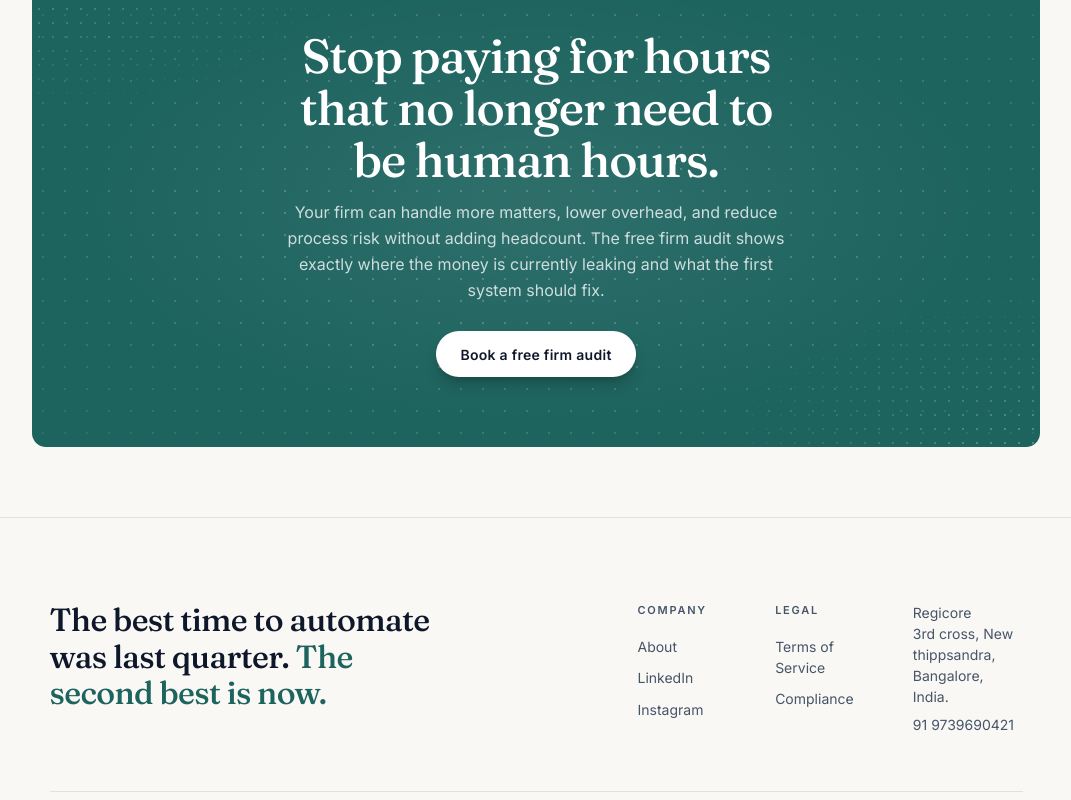
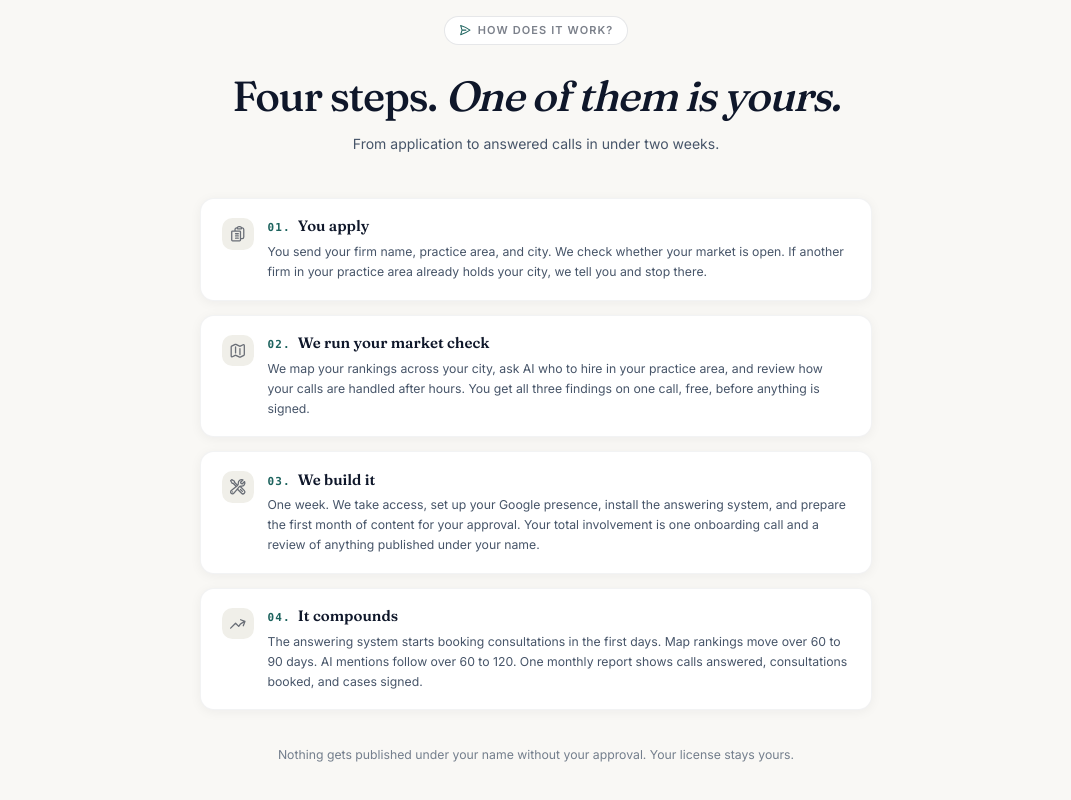
Before and after one commit to spectredad/Regicore, a Next.js app: page / in a window 1280 px wide. Shown: the part 3200-4000 px from the top of the page, without its empty margins (104-1175 px from the left). Built offline with nearby package versions, Linux system fonts and the light colour scheme.

Commit message:
feat: add How It Works section 4 after Difference section

```diff
--- a/app/page.tsx
+++ b/app/page.tsx
@@ -2,6 +2,7 @@ import Navbar from "@/components/Navbar";
 import Hero from "@/components/Hero";
 import TrustExtras from "@/components/TrustExtras";
 import Difference from "@/components/Difference";
+import HowItWorks from "@/components/HowItWorks";
 import CTABanner from "@/components/CTABanner";
 import Footer from "@/components/Footer";
 
@@ -12,6 +13,7 @@ export default function Home() {
       <Hero />
       <TrustExtras />
       <Difference />
+      <HowItWorks />
       <CTABanner />
       <Footer />
     </main>
--- a/components/HowItWorks.tsx
+++ b/components/HowItWorks.tsx
@@ -1,6 +1,49 @@
 "use client";
+
 import { useEffect, useRef } from "react";
-import { steps } from "@/lib/content";
+
+const steps = [
+  {
+    num: "01",
+    title: "You apply",
+    icon: (
+      <svg className="w-5 h-5" fill="none" viewBox="0 0 24 24" stroke="currentColor" strokeWidth={1.75}>
+        <path strokeLinecap="round" strokeLinejoin="round" d="M9 12h3.75M9 15h3.75M9 18h3.75m3 .75H18a2.25 2.25 0 002.25-2.25V6.108c0-1.135-.845-2.098-1.976-2.192a48.424 48.424 0 00-1.123-.08m-5.801 0c-.065.21-.1.433-.1.664 0 .414.336.75.75.75h4.5a.75.75 0 00.75-.75 2.25 2.25 0 00-.1-.664m-5.8 0A2.251 2.251 0 0113.5 2.25H15c1.012 0 1.867.668 2.15 1.586m-5.8 0c-.376.023-.75.05-1.124.08C9.095 4.01 8.25 4.973 8.25 6.108V8.25m0 0H4.875c-.621 0-1.125.504-1.125 1.125v11.25c0 .621.504 1.125 1.125 1.125h9.75c.621 0 1.125-.504 1.125-1.125V9.375c0-.621-.504-1.125-1.125-1.125H8.25z" />
+      </svg>
+    ),
+    body: "You send your firm name, practice area, and city. We check whether your market is open. If another firm in your practice area already holds your city, we tell you and stop there.",
+  },
+  {
+    num: "02",
+    title: "We run your market check",
+    icon: (
+      <svg className="w-5 h-5" fill="none" viewBox="0 0 24 24" stroke="currentColor" strokeWidth={1.75}>
+        <path strokeLinecap="round" strokeLinejoin="round" d="M9 6.75V15m6-6v8.25m.503 3.498l4.875-2.437c.381-.19.622-.58.622-1.006V4.82c0-.836-.88-1.38-1.628-1.006l-3.869 1.934c-.317.159-.69.159-1.006 0L9.503 3.252a1.125 1.125 0 00-1.006 0L3.622 5.689C3.24 5.88 3 6.27 3 6.695V19.18c0 .836.88 1.38 1.628 1.006l3.869-1.934c.317-.159.69-.159 1.006 0l4.994 2.497c.317.158.69.158 1.006 0z" />
+      </svg>
+    ),
+    body: "We map your rankings across your city, ask AI who to hire in your practice area, and review how your calls are handled after hours. You get all three findings on one call, free, before anything is signed.",
+  },
+  {
+    num: "03",
+    title: "We build it",
+    icon: (
+      <svg className="w-5 h-5" fill="none" viewBox="0 0 24 24" stroke="currentColor" strokeWidth={1.75}>
+        <path strokeLinecap="round" strokeLinejoin="round" d="M11.42 15.17L17.25 21A2.652 2.652 0 0021 17.25l-5.877-5.877M11.42 15.17l2.496-3.03c.317-.384.74-.626 1.208-.766M11.42 15.17l-4.655 5.653a2.548 2.548 0 11-3.586-3.586l6.837-5.63m5.108-.233c.55-.164 1.163-.188 1.743-.14a4.5 4.5 0 004.486-6.336l-3.276 3.277a3.004 3.004 0 01-2.25-2.25l3.276-3.276a4.5 4.5 0 00-6.336 4.486c.091 1.076-.071 2.264-.904 2.95l-.102.085m-1.745 1.437L5.909 7.5H4.5L2.25 3.75l1.5-1.5L7.5 4.5v1.409l4.26 4.26m-1.745 1.437l1.745-1.437m6.615 8.206L15.75 15.75M4.867 19.125h.008v.008h-.008v-.008z" />
+      </svg>
+    ),
+    body: "One week. We take access, set up your Google presence, install the answering system, and prepare the first month of content for your approval. Your total involvement is one onboarding call and a review of anything published under your name.",
+  },
+  {
+    num: "04",
+    title: "It compounds",
+    icon: (
+      <svg className="w-5 h-5" fill="none" viewBox="0 0 24 24" stroke="currentColor" strokeWidth={1.75}>
+        <path strokeLinecap="round" strokeLinejoin="round" d="M2.25 18L9 11.25l4.306 4.307a11.95 11.95 0 015.814-5.519l2.74-1.22m0 0l-5.94-2.28m5.94 2.28l-2.28 5.941" />
+      </svg>
+    ),
+    body: "The answering system starts booking consultations in the first days. Map rankings move over 60 to 90 days. AI mentions follow over 60 to 120. One monthly report shows calls answered, consultations booked, and cases signed.",
+  },
+];
 
 export default function HowItWorks() {
   const sectionRef = useRef<HTMLElement>(null);
@@ -8,64 +51,79 @@ export default function HowItWorks() {
   useEffect(() => {
     const observer = new IntersectionObserver(
       (entries) => entries.forEach((e) => e.isIntersecting && e.target.classList.add("in")),
-      { threshold: 0.1 }
+      { threshold: 0.08 }
     );
     sectionRef.current?.querySelectorAll(".reveal").forEach((el) => observer.observe(el));
     return () => observer.disconnect();
   }, []);
 
   return (
-    <section className="py-24 px-5 bg-midnight text-ink relative border-t border-line" ref={sectionRef}>
-      {/* Background grid */}
-      <div
-        className="absolute inset-0 opacity-[0.05]"
-        style={{
-          backgroundImage:
-            "linear-gradient(rgba(244, 246, 245, 0.16) 1px,transparent 1px),linear-gradient(90deg,rgba(244, 246, 245, 0.16) 1px,transparent 1px)",
-          backgroundSize: "48px 48px",
-        }}
-        aria-hidden="true"
-      />
+    <section className="bg-paper px-5 py-20 sm:py-28 lg:py-36" ref={sectionRef}>
+      <div className="mx-auto max-w-3xl">
 
-      <div className="relative max-w-6xl mx-auto">
-        <div className="text-center mb-14 reveal">
-          <span className="inline-block border border-line text-teal text-xs tracking-[0.2em] font-semibold px-4 py-2 uppercase">
-            HOW IT WORKS
+        {/* Section eyebrow pill */}
+        <div className="reveal flex justify-center mb-8">
+          <span className="inline-flex items-center gap-2 rounded-full border border-line bg-surface-elevated px-4 py-1.5 text-[11px] font-semibold uppercase tracking-widest text-ink/55">
+            <svg className="w-3.5 h-3.5 text-teal" fill="none" viewBox="0 0 24 24" stroke="currentColor" strokeWidth={2}>
+              <path strokeLinecap="round" strokeLinejoin="round" d="M6 12L3.269 3.126A59.768 59.768 0 0121.485 12 59.77 59.77 0 013.27 20.876L5.999 12zm0 0h7.5" />
+            </svg>
+            How Does It Work?
           </span>
-          <h2 className="font-display text-4xl sm:text-5xl font-medium text-ink mt-6">
-            Built to deliver ROI, fast
+        </div>
+
+        {/* Headline */}
+        <div className="reveal text-center mb-4">
+          <h2 className="font-display text-4xl font-medium leading-[1.1] tracking-[-0.03em] text-ink sm:text-5xl">
+            Four steps.{" "}
+            <em>One of them is yours.</em>
           </h2>
         </div>
 
-        <div className="grid md:grid-cols-3 gap-6">
-          {steps.map((s, i) => (
+        {/* Intro line */}
+        <div className="reveal text-center mb-12">
+          <p className="text-base text-muted leading-relaxed">
+            From application to answered calls in under two weeks.
+          </p>
+        </div>
+
+        {/* Step cards */}
+        <div className="flex flex-col gap-4">
+          {steps.map((step, i) => (
             <div
-              key={s.step}
-              className="editorial-card p-6 reveal group"
-              style={{ transitionDelay: `${i * 100}ms` }}
+              key={step.num}
+              className="reveal rounded-2xl border border-line-low bg-surface-elevated px-6 py-5 shadow-[0_2px_12px_rgba(15,23,42,0.05)] transition-shadow hover:shadow-[0_4px_22px_rgba(15,23,42,0.09)]"
+              style={{ transitionDelay: `${i * 80}ms` }}
             >
-              {/* Architectural node visual */}
-              <div className="rounded-lg bg-navy-elevated border border-line h-44 mb-5 relative overflow-hidden flex items-center justify-center">
-                <div
-                  className="absolute inset-0 opacity-20 group-hover:opacity-40 transition-opacity"
-                  style={{
-                    backgroundImage:
-                      "linear-gradient(rgba(244, 246, 245, 0.16) 1px,transparent 1px),linear-gradient(90deg,rgba(244, 246, 245, 0.16) 1px,transparent 1px)",
-                    backgroundSize: "24px 24px",
-                  }}
-                  aria-hidden="true"
-                />
-                <div className="relative w-16 h-16 rounded border border-line bg-surface flex items-center justify-center shadow-lg">
-                  <span className="font-display font-medium text-teal text-xl">{s.step.replace("STEP ", "")}</span>
+              <div className="flex items-start gap-4">
+                {/* Icon badge */}
+                <div className="mt-0.5 flex size-9 shrink-0 items-center justify-center rounded-xl bg-surface text-ink/60">
+                  {step.icon}
+                </div>
+
+                {/* Content */}
+                <div className="min-w-0">
+                  <div className="flex flex-wrap items-baseline gap-x-2 mb-1.5">
+                    <span className="font-mono text-[11px] font-bold text-teal tracking-widest">{step.num}.</span>
+                    <h3 className="font-sans text-[15px] font-semibold text-ink leading-snug">
+                      {step.title}
+                    </h3>
+                  </div>
+                  <p className="text-sm leading-relaxed text-muted">
+                    {step.body}
+                  </p>
                 </div>
               </div>
-
-              <p className="text-teal text-xs tracking-widest font-semibold mb-2">{s.step}</p>
-              <h3 className="font-display text-xl font-medium text-ink mb-1.5">{s.title}</h3>
-              <p className="text-sm text-muted leading-relaxed">{s.desc}</p>
             </div>
           ))}
         </div>
+
+        {/* Closing line */}
+        <div className="reveal mt-10 text-center">
+          <p className="text-sm text-muted/75 leading-relaxed">
+            Nothing gets published under your name without your approval. Your license stays yours.
+          </p>
+        </div>
+
       </div>
     </section>
   );
```
